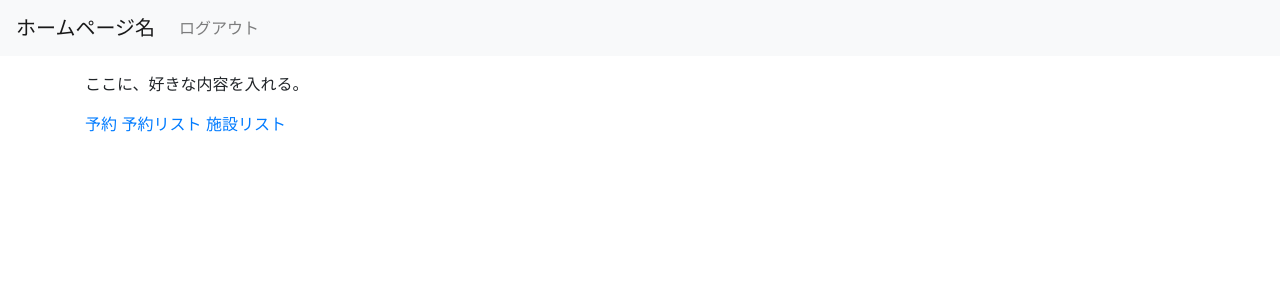
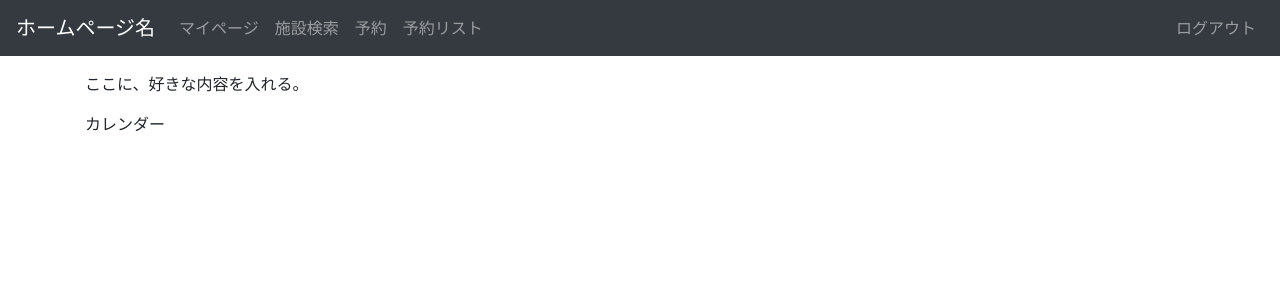
Before and after one commit to inaba1203mpka/sal_server_test, a Django app: page / in a window 1280 px wide. Shown: the top 300 px of the page. Run offline with Django 3.2, Linux system fonts and the light colour scheme; the visitor is signed in with stand-in values (Sample User, id 1); some libraries are stand-ins or nearby versions.

Commit message:
baseとtopの改良

```diff
--- a/sal_server/system/templates/system/base.html
+++ b/sal_server/system/templates/system/base.html
@@ -27,21 +27,38 @@
 
 
    <!-- ナビバー -->
-    <nav class="navbar navbar-expand-lg navbar-light bg-light">
+    <nav class="navbar navbar-expand-md navbar-dark bg-dark">
         <a class="navbar-brand" href="{% url 'system:top' %}">ホームページ名</a>
         <button class="navbar-toggler" type="button" data-toggle="collapse" data-target="#navbarSupportedContent" aria-controls="navbarSupportedContent" aria-expanded="false" aria-label="Toggle navigation">
           <span class="navbar-toggler-icon"></span>
         </button>
 
+        <!--ナビゲーション-->
         <div class="collapse navbar-collapse" id="navbarSupportedContent">
           <ul class="navbar-nav mr-auto">
             {% if user.is_authenticated %}
             <li>
-              <a class="nav-item nav-link" href="{% url 'system:logout' %}">ログアウト</a>
+                <a class="nav-item nav-link " href="{% url 'system:top' %}">マイページ</a>
             </li>
+            <li>
+                <a class="nav-item nav-link " href="{% url 'system:facility_list' %}">施設検索</a>
+            </li>
+            <li>
+                <a class="nav-item nav-link " href="{% url 'system:reservation_create' %}">予約</a>
+            </li>
+            <li>
+                <a class="nav-item nav-link " href="{% url 'system:reservation_list' %}">予約リスト</a>
+            </li>
+
+          </ul>
+          <ul class="navbar-nav ml-auto">
+            <li>
+              <a class="nav-item nav-link ml-auto" href="{% url 'system:logout' %}">ログアウト</a>
+            </li>
+          </ul>
             {% else %}
             <li class="nav-item">
-              <a class="nav-item nav-link" href="{% url 'system:login' %}">
+              <a class="nav-item nav-link ml-auto" href="{% url 'system:login' %}">
               ようこそ、ゲスト！ログインはこちら
             </a>
             </li>
--- a/sal_server/system/templates/system/top.html
+++ b/sal_server/system/templates/system/top.html
@@ -1,8 +1,6 @@
 {% extends "system/base.html" %}
 {% block content %}
 <p>ここに、好きな内容を入れる。</p>
-<p></p>
-<a href="{% url 'system:reservation_create' %}">予約</a>
-<a href="{% url 'system:reservation_list' %}">予約リスト</a>
-<a href="{% url 'system:facility_list' %}">施設リスト</a>
+<p>カレンダー</p>
+
 {% endblock %}
```
